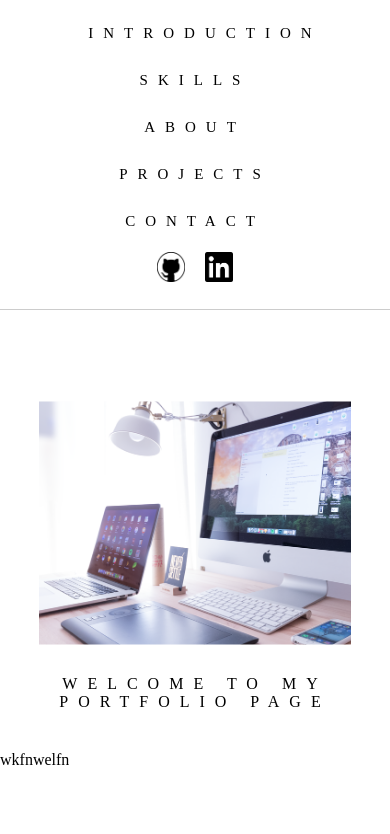
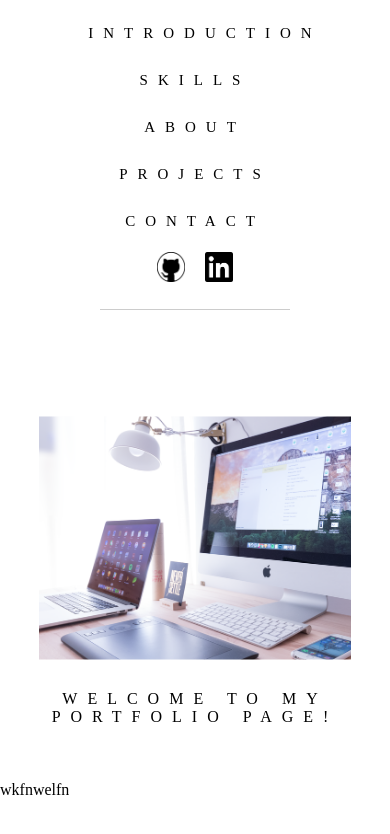
Before and after one commit to vutengklanricsi/bio, a React (Create React App) app: page / in a window 390 px wide. Shown: the top 834 px of the page. Built offline with nearby package versions, Linux system fonts and the light colour scheme.

Commit message:
adding style to intro pic and shortening line between navbar and intro

```diff
--- a/src/components/introduction/index.js
+++ b/src/components/introduction/index.js
@@ -10,7 +10,7 @@ export default function Introduction() {
         <div className="introduction-image">
           <img src={introPic} alt="intro-pic" />
         </div>
-        <div className="introduction-title">WELCOME TO MY PORTFOLIO PAGE</div>
+        <div className="introduction-title">WELCOME TO MY PORTFOLIO PAGE!</div>
       </div>
     </>
   );
--- a/src/components/introduction/styles/introduction.css
+++ b/src/components/introduction/styles/introduction.css
@@ -2,7 +2,7 @@
   display: flex;
   justify-content: center;
   text-align: center;
-  padding: 10px 0;
+  padding: 25px 0;
   height: 667px;
   width: 100%;
 }
@@ -27,12 +27,21 @@
   color: rgb(180, 173, 173);
 }
 
+img {
+  transition: transform 0.8s;
+}
+
+.introduction-image:hover img {
+  transform: scale(1.3);
+  transform-origin: 50% 50%;
+}
+
 hr {
   display: block;
   height: 1px;
   border: 0;
   border-top: 1px solid #ccc;
-  margin: 10px 0px 20px 0px;
+  margin: 10px 100px 20px 100px;
   padding: 0;
 }
 
@@ -47,7 +56,7 @@ hr {
 
 @media screen and (max-width: 1550px) {
   .introduction-frame {
-    padding: 10px 0;
+    padding: 25px 0;
     height: 535px;
     width: 100%;
   }
@@ -57,8 +66,8 @@ hr {
 }
 
 @media screen and (max-width: 1350px) {
-	.introduction-frame {
-    padding: 10px 0;
+  .introduction-frame {
+    padding: 25px 0;
     height: 400px;
     width: 100%;
   }
@@ -68,8 +77,8 @@ hr {
 }
 
 @media screen and (max-width: 1165px) {
-	.introduction-frame {
-    padding: 10px 0;
+  .introduction-frame {
+    padding: 25px 0;
     height: 335px;
     width: 100%;
   }
@@ -93,8 +102,8 @@ hr {
   }
 
   .introduction-image {
-		margin: 0 0;
-		clip-path: polygon(10% 10%,90% 10%,90% 90%,10% 90%)
+    margin: 0 0;
+    clip-path: polygon(10% 10%, 90% 10%, 90% 90%, 10% 90%);
   }
 
   .introduction-title {
```
Also changed, not shown: 1 other file (tests, documents, lock files or other folders).
